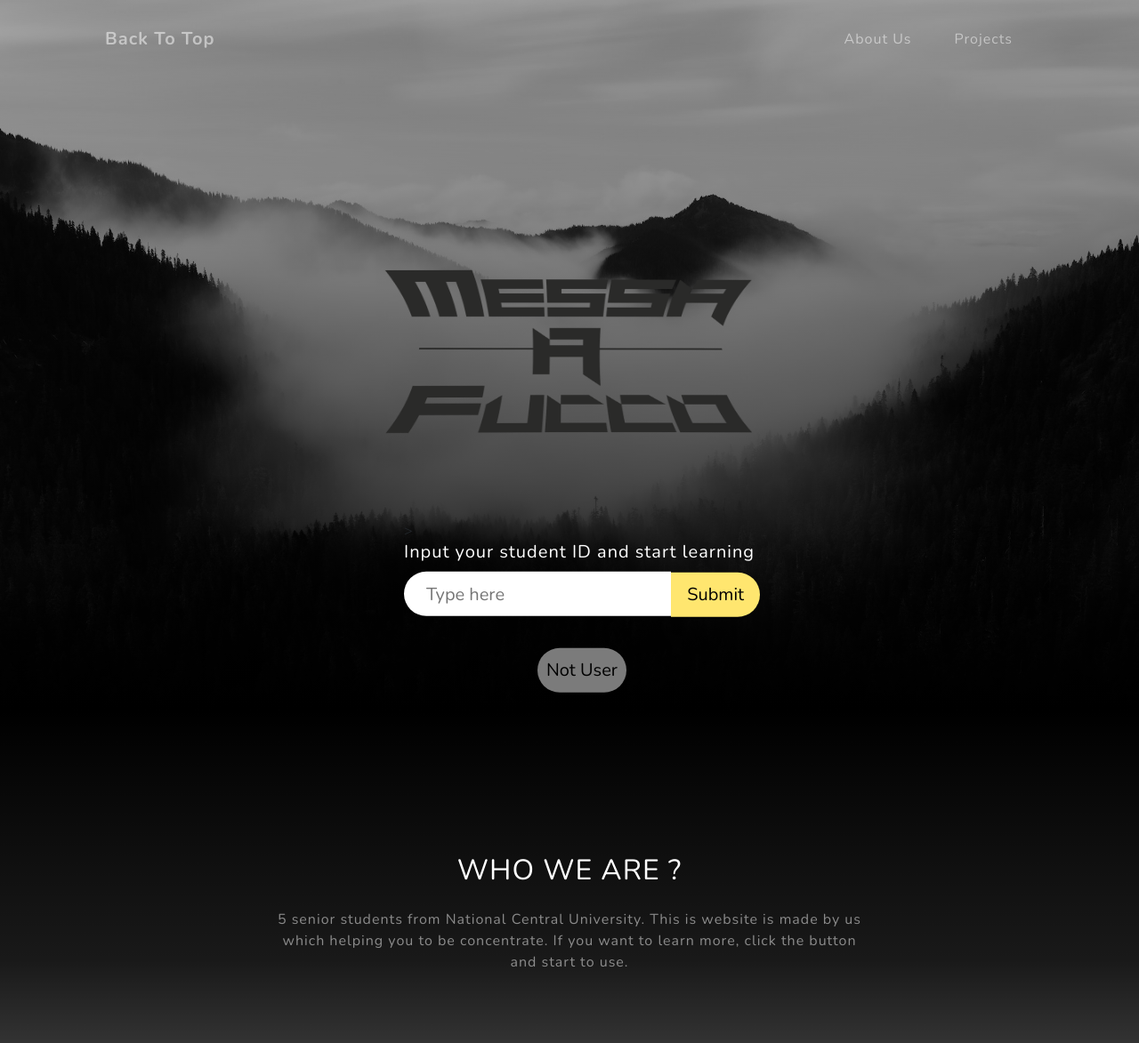
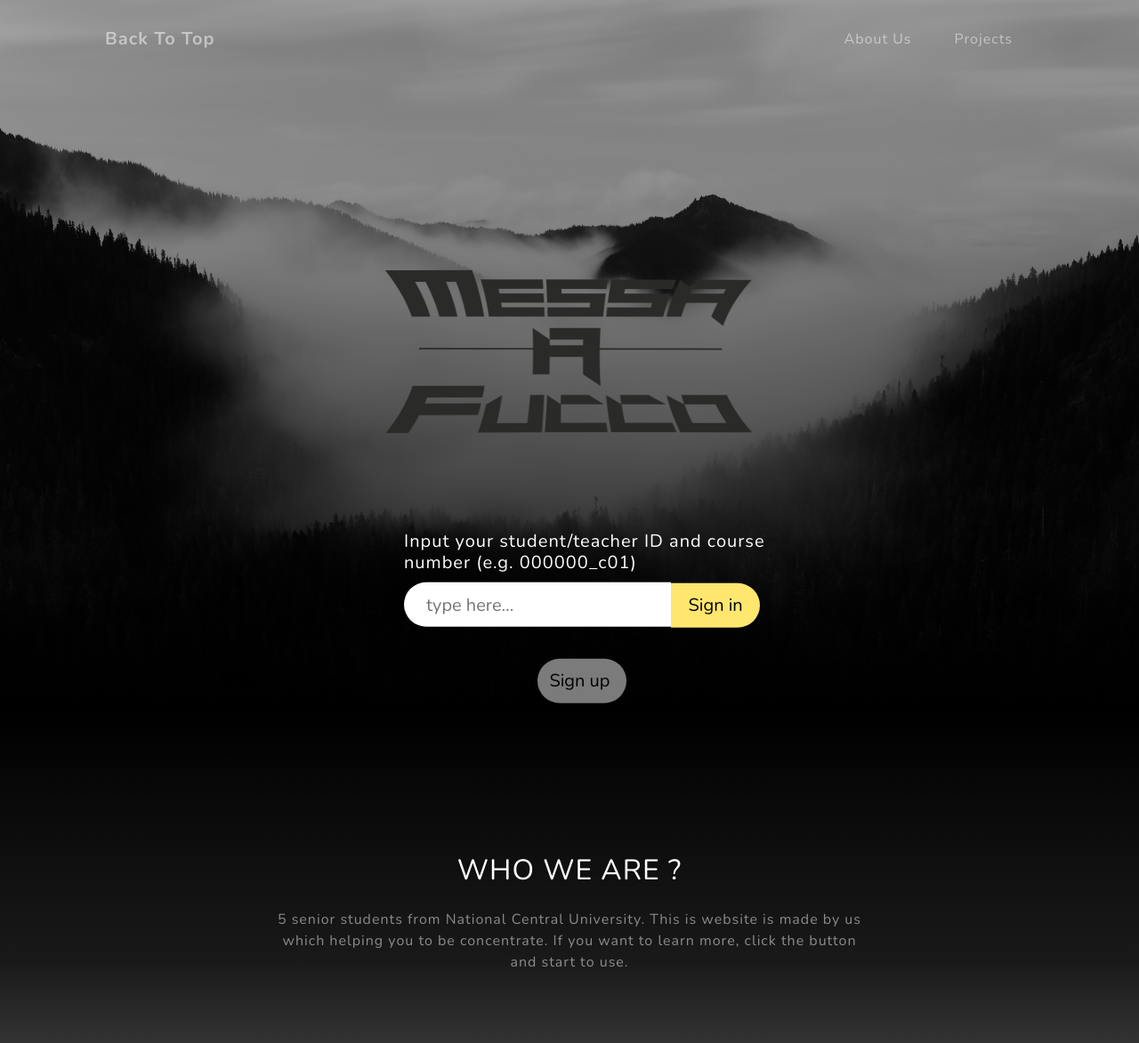
Before and after one commit to stephaninieee/Master-of-Focus, a Flask app: page / in a window 1280 px wide. Shown: the top 1173 px of the page at 89% size. Run offline with Flask 2, Linux system fonts and the light colour scheme; some libraries are stand-ins or nearby versions.

Commit message:
Update demonstration.html

```diff
--- a/templates/demonstration.html
+++ b/templates/demonstration.html
@@ -43,13 +43,15 @@
                     </div>
             <div class="box">
                         <!-- ########here####### --><!--ok!-->>
-                        <h2 class="Id_title">Input your student ID and start learning</h2>
+                        <h2 class="Id_title">Input your student/teacher ID and course number (e.g. 000000_c01)</h2>
                         <form action = "{{ url_for('user') }}" method = "POST" >
-                            <input type="text" name="id" placeholder="Type here">
-                            <input type="submit" submit name="start" value="Submit">
+                            <input type="text" name="id" placeholder="type here...">
+                            <input type="submit" submit name="start" value="Sign in">
                         </form>
+
                         <form action = "{{ url_for('index1') }}"  >
-                            <input type="submit" submit name="start" id="notuser" value="Not User">
+
+                            <input type="submit" submit name="start" id="notuser" value="Sign up ">
 
                         </form>
 
```
